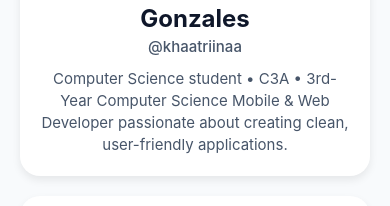
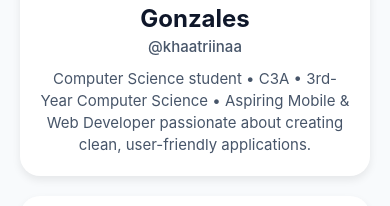
Before and after one commit to khaatriinaa/gonzales-khatrina-joice-mobile-portfolio, a React Native app: screen / in a window 390 px wide. Shown: the part 241-447 px from the top of the page. Built offline with nearby package versions, Linux system fonts and the light colour scheme.

Commit message:
28th commit

```diff
--- a/src/components/ProfileCard.tsx
+++ b/src/components/ProfileCard.tsx
@@ -29,8 +29,8 @@ export default function ProfileCard({ styles, theme }: Props) {
       </Text>
 
       <Text style={[styles.bio, { color: theme.subText }]}>
-        Computer Science student • C3A • 3rd-Year Computer Science
-        Mobile & Web Developer passionate about creating
+        Computer Science student • C3A • 3rd-Year Computer Science •
+        Aspiring Mobile & Web Developer passionate about creating
         clean, user-friendly applications.
       </Text>
     </View>
```
